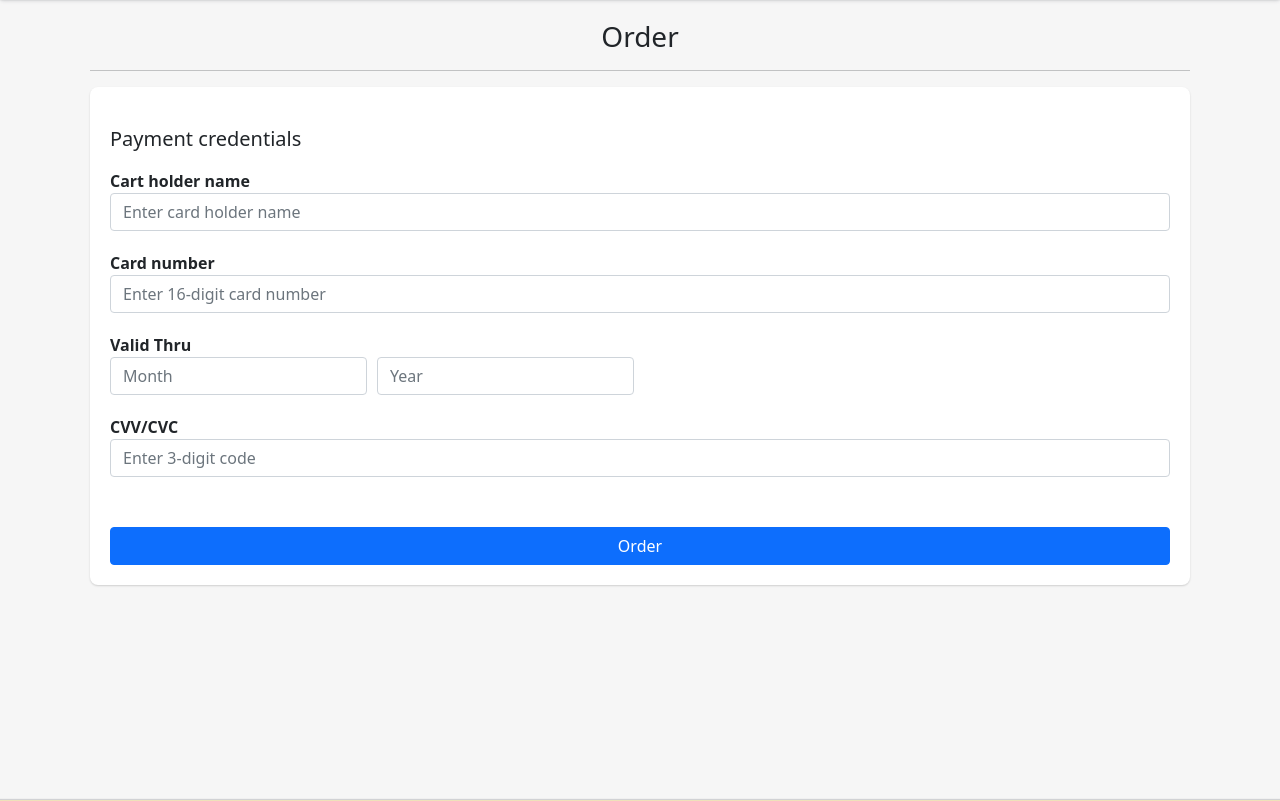
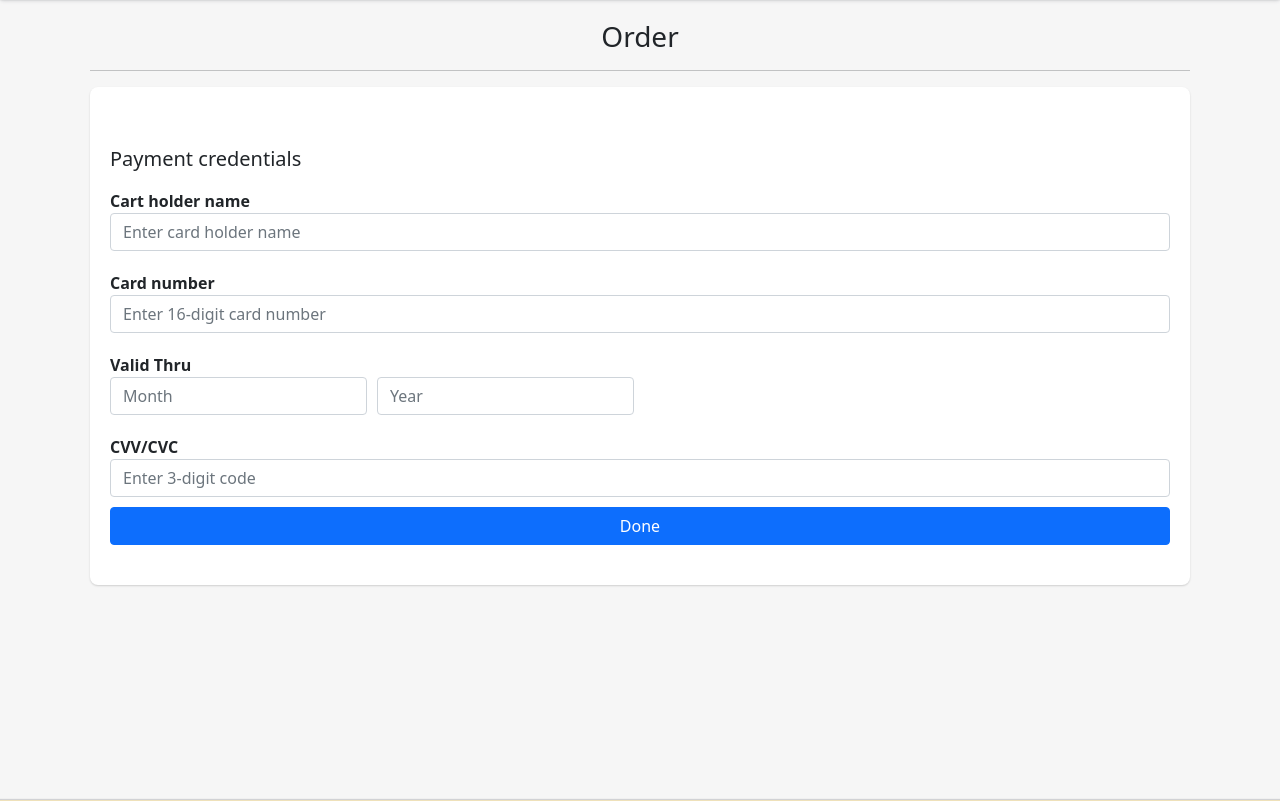
Before and after one commit to Lomank123/reclothes, a Django app: page /order/ in a window 1280 px wide. Shown: the part 60-861 px from the top of the page. Run offline with Django 4.2, Linux system fonts and the light colour scheme; data comes from the database, SQL or seed files in the repository; data that the repository does not hold is empty; parts of the project's set-up code (start-up, migrations or seed data) failed here and were passed over; some libraries are stand-ins or nearby versions.

Commit message:
Add error messages to payment form & refactor

```diff
--- a/reclothes/orders/services.py
+++ b/reclothes/orders/services.py
@@ -38,7 +38,7 @@ class CreateOrderService(APIService):
         # If data is not full
         if date is None:
             err['expiry_date'] = consts.EXPIRY_DATE_NOT_FOUND_MSG
-        if name is None:
+        if name is None or name == '':
             err['name'] = consts.NAME_NOT_FOUND_MSG
         if card_number is None:
             err['number'] = consts.CART_NOT_FOUND_MSG
--- a/reclothes/static/carts/js/cart.js
+++ b/reclothes/static/carts/js/cart.js
@@ -62,10 +62,6 @@ async function changeQuantity(newQuantity, id, productId) {
     };
     const url = `${changeCartItemQuantityUrl}/`;
     const result = await ajaxCall(url, 'PATCH', data);
-    if ('detail' in result) {
-        console.log('Cannot change quantity.');
-        return;
-    };
     window.location.reload();
 }
 
--- a/reclothes/static/orders/js/order.js
+++ b/reclothes/static/orders/js/order.js
@@ -1,5 +1,5 @@
 const totalPriceBlock = $('#order-total-block');
-const createOrderBtn = $('#create-order-btn');
+const paymentForm = $('#payment-form');
 
 const formData = {};
 
@@ -10,20 +10,20 @@ function setTotalPrice(cart) {
 }
 
 
-// Order button listener
-createOrderBtn.click(async () => {
+paymentForm.submit(async (e) => {
+    e.preventDefault();
+
     // Add card credentials
     const cardData = getCardData();
     formData.card = cardData;
     console.log(formData);
 
-    const result = await ajaxCall(`${defaultOrderUrl}/`, 'POST', formData);
-    if ('detail' in result) {
-        console.log('Error');
-        return;
+    try {
+        const result = await ajaxCall(`${defaultOrderUrl}/`, 'POST', formData);
+        window.location.href = `${orderUrl}/${result.data.id}/`;
+    } catch(err) {
+        setErrors(err.responseJSON.detail.card);
     }
-
-    window.location.href = `${orderUrl}/${result.data.id}/`;
 });
 
 
--- a/reclothes/static/reclothes/js/headerCart.js
+++ b/reclothes/static/reclothes/js/headerCart.js
@@ -53,10 +53,6 @@ async function addToCart(id) {
         'quantity': 1,
     }
     const result = await ajaxCall(`${defaultCartItemUrl}/`, 'POST', data);
-    if ('detail' in result) {
-        console.log(result);
-        return;
-    }
     window.location.reload();
 }
 
--- a/reclothes/static/utils/js/pagination.js
+++ b/reclothes/static/utils/js/pagination.js
@@ -5,7 +5,7 @@ function handlePaginationClick(url) {
 
 
 function setPagination(data) {
-    if (data.results.length == 0) {
+    if (data.results.length == 0 || data.num_pages < 2) {
         paginationBlock.hide();
         return;
     }
--- a/reclothes/static/utils/js/paymentForm.js
+++ b/reclothes/static/utils/js/paymentForm.js
@@ -1,3 +1,23 @@
+const fields = {
+    'code': {
+        'block': $('#card-code-error-block'),
+        'inputs': [$('#card-code')],
+    },
+    'expiry_date': {
+        'block': $('#card-expiry-date-error-block'),
+        'inputs': [$('#card-year'), $('#card-month')],
+    },
+    'number': {
+        'block': $('#card-number-error-block'),
+        'inputs': [$('#card-number')],
+    },
+    'name': {
+        'block': $('#card-holder-error-block'),
+        'inputs': [$('#card-holder')],
+    },
+}
+
+
 function getCardData() {
     const cardExpiryYear = $('#card-year').val();
     const cardExpiryMonth = $('#card-month').val();
@@ -13,3 +33,30 @@ function getCardData() {
     };
     return cardData;
 }
+
+
+function setErrors(errors) {
+    // Clear errors
+    for (const [key, value] of Object.entries(fields)) {
+        value.block.empty();
+        value.inputs.forEach(inputField => {
+            inputField.removeClass('is-invalid');
+        });
+    }
+
+    // Set errors
+    for (const [key, message] of Object.entries(errors)) {
+        // Mark field as invalid
+        fields[key].inputs.forEach(inputField => {
+            inputField.addClass('is-invalid');
+        });
+
+        // Construct error message
+        const errorMessageBlock = $(`
+            <div class="error-msg-block flex-block">
+                <span>${message}</span>
+            </div>
+        `);
+        fields[key].block.append(errorMessageBlock);
+    }
+}
--- a/reclothes/templates/orders/order.html
+++ b/reclothes/templates/orders/order.html
@@ -15,15 +15,12 @@
 
 <div id="order-main-block" class="default-block">
 
+  <div id="order-total-block" class="flex-block"></div>
   <div id="payment-block" class="flex-block">
     <div id="payment-form-block">
       {% include 'utils/payment-form.html' %}
     </div>
   </div>
-
-  <div id="order-total-block" class="flex-block"></div>
-
-  <button id="create-order-btn" class="btn btn-primary" type="button">{% translate "Order" %}</button>
 </div>
 
 {% endblock content %}
--- a/reclothes/templates/utils/payment-form.html
+++ b/reclothes/templates/utils/payment-form.html
@@ -1,36 +1,42 @@
-<div class="payment-form flex-block">
+<form id="payment-form" class="payment-form flex-block" novalidate>
   <h5>Payment credentials</h5>
 
   <!-- Card holder name -->
-  <div class="form-group flex-block">
+  <div id="card-holder-block" class="form-group flex-block">
     <label for="card-holder"><b>Cart holder name</b></label>
-    <input type="text" class="form-control" id="card-holder" placeholder="Enter card holder name">
+    <input type="text" class="form-control" id="card-holder" placeholder="Enter card holder name" required>
+    <div id="card-holder-error-block"></div>
   </div>
 
   <!-- Card number -->
-  <div class="form-group flex-block">
+  <div id="card-number-block" class="form-group flex-block">
     <label for="card-number"><b>Card number</b></label>
-    <input type="text" class="form-control" id="card-number" placeholder="Enter 16-digit card number" minlength="16" maxlength="16">
+    <input type="text" class="form-control" id="card-number" placeholder="Enter 16-digit card number" minlength="16" maxlength="16" required>
+    <div id="card-number-error-block"></div>
   </div>
 
   <!-- Valid thru -->
-  <div class="flex-block">
+  <div id="card-expiry-date-block" class="flex-block">
     <span><b>Valid Thru</b></span>
 
     <div class="card-date-block">
       <div class="form-group date-field">
-        <input type="number" class="form-control" id="card-month" placeholder="Month">
+        <input type="number" class="form-control" id="card-month" placeholder="Month" required>
       </div>
       <div class="form-group">
-        <input type="number" class="form-control" id="card-year" placeholder="Year">
+        <input type="number" class="form-control" id="card-year" placeholder="Year" required>
       </div>
     </div>
+    <div id="card-expiry-date-error-block"></div>
   </div>
 
   <!-- CVV/CVC -->
-  <div class="form-group flex-block">
+  <div id="card-code-block" class="form-group flex-block">
     <label for="card-code"><b>CVV/CVC</b></label>
-    <input type="password" class="form-control" id="card-code" placeholder="Enter 3-digit code" minlength="3" maxlength="3">
+    <input type="password" class="form-control" id="card-code" placeholder="Enter 3-digit code" minlength="3" maxlength="3" required>
+    <div id="card-code-error-block"></div>
   </div>
 
-</div>
+  <button id="submit-payment-btn" class="btn btn-primary" type="submit">Done</button>
+
+</form>
```
Also changed, not shown: reclothes/static/accounts/js/profile.js (+0 -10 lines).
